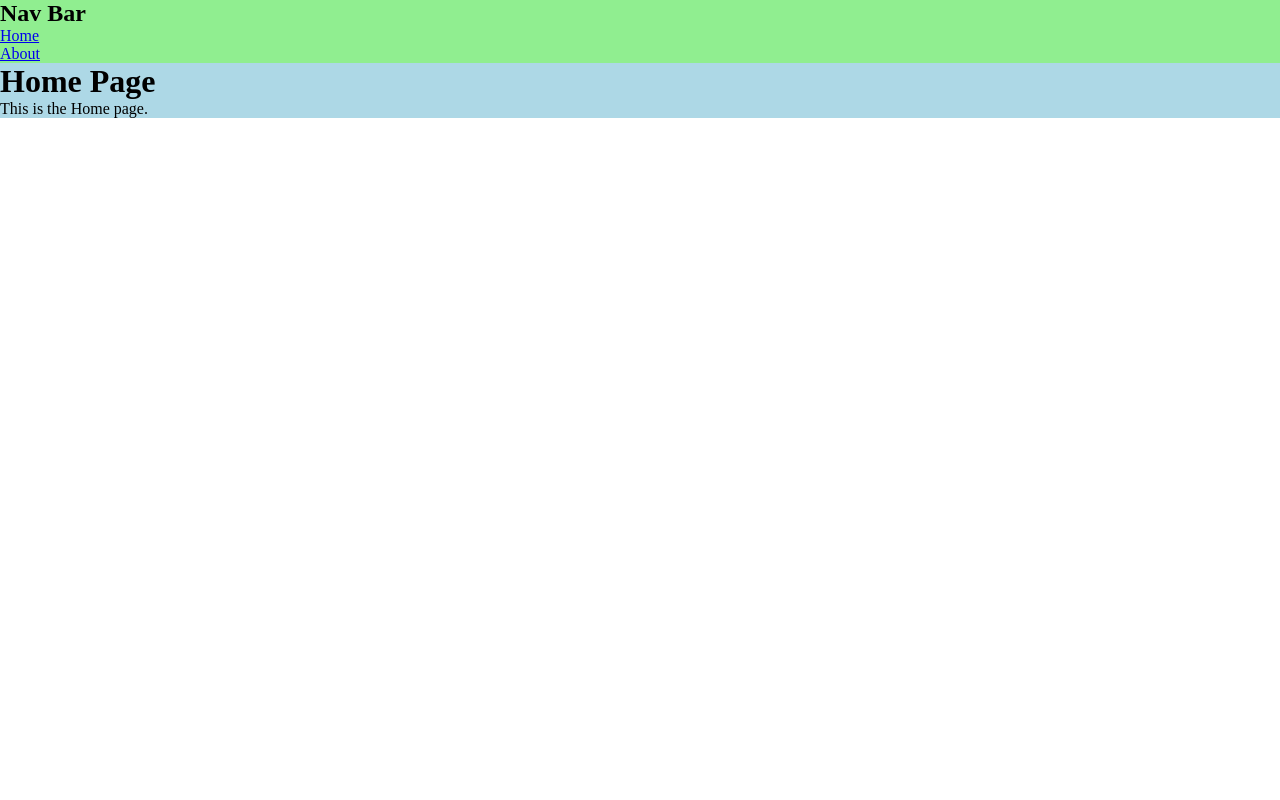
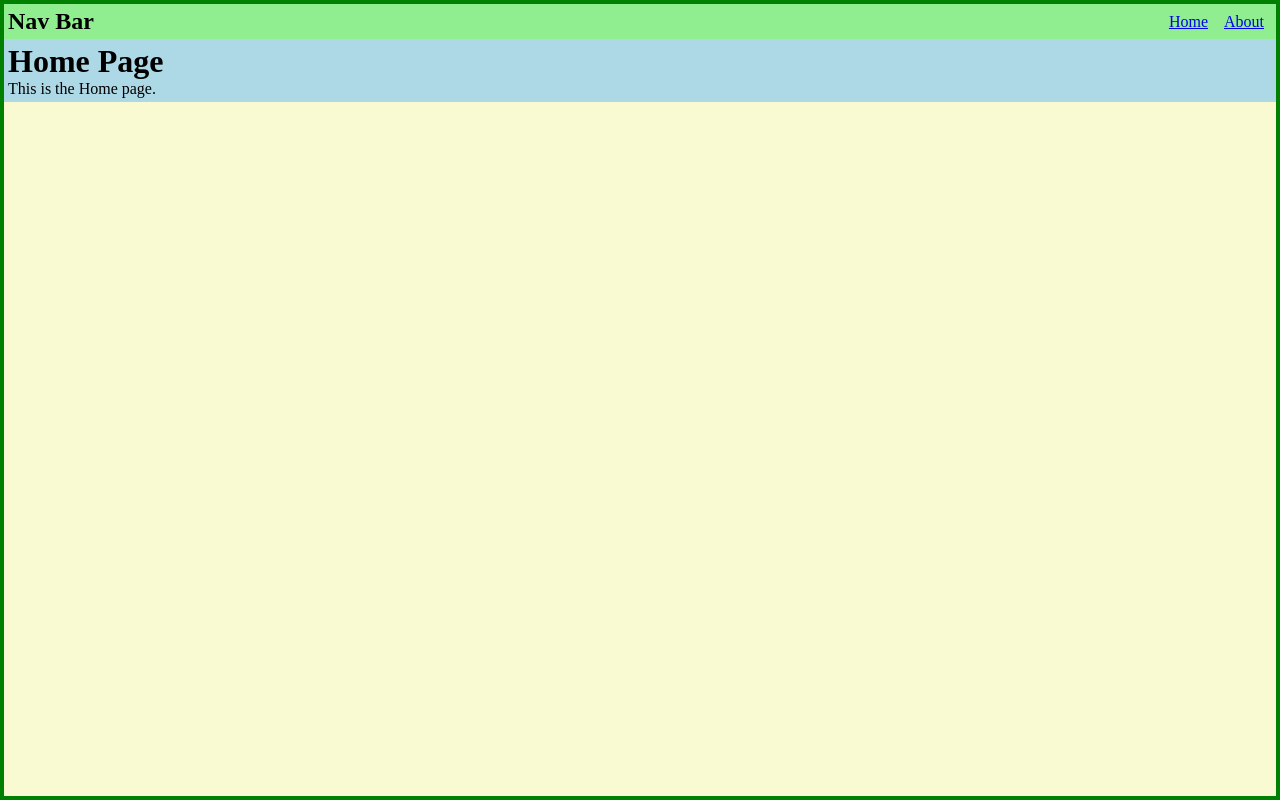
Before and after one commit to franco-ortega/demo-next-00-playground, a Next.js app: page / in a window 1280 px wide. Built offline with nearby package versions, Linux system fonts and the light colour scheme; no server answers.

Commit message:
add padding custom property

```diff
--- a/components/about/About.js
+++ b/components/about/About.js
@@ -12,7 +12,6 @@ const About = () => {
     .then(res => setData(res))
   }, []);
 
-
   return (
     <Layout>
       <div className={styles.About}>
--- a/components/about/About.module.css
+++ b/components/about/About.module.css
@@ -1,3 +1,5 @@
 .About {
   background-color: lightgrey;
+
+  padding: var(--general-padding);
 }
--- a/components/home/Home.module.css
+++ b/components/home/Home.module.css
@@ -1,3 +1,5 @@
 .Home {
   background-color: lightblue;
+
+  padding: var(--general-padding);
 }
--- a/components/layout/Layout.js
+++ b/components/layout/Layout.js
@@ -1,9 +1,10 @@
 import Head from 'next/head';
 import Nav from '../nav/Nav';
+import styles from './Layout.module.css';
 
 const Layout = ({ children }) => {
   return (
-    <div>
+    <div className={styles.Layout}>
       <Head>
         <title>Next - Playground App</title>
         <meta name="description" content="Generated by create next app" />
--- a/components/layout/Layout.module.css
+++ b/components/layout/Layout.module.css
@@ -0,0 +1,5 @@
+.Layout {
+  border: .25rem solid green;
+  background-color: lightgoldenrodyellow;
+  height: 100vh;
+}
--- a/components/nav/Nav.module.css
+++ b/components/nav/Nav.module.css
@@ -1,7 +1,21 @@
+.Nav,
+.Nav ul {
+  display: flex;
+}
+
 .Nav {
   background-color: lightgreen;
+
+  padding: var(--general-padding);
+
+  justify-content: space-between;
 }
 
 .Nav ul {
   list-style-type: none;
+
+  padding: 0 .5rem;
+
+  align-items: center;
+  gap: 1rem;
 }
--- a/styles/globals.css
+++ b/styles/globals.css
@@ -13,3 +13,7 @@
 * {
   box-sizing: border-box;
 }
+
+:root {
+ --general-padding: .25rem;
+}
```
